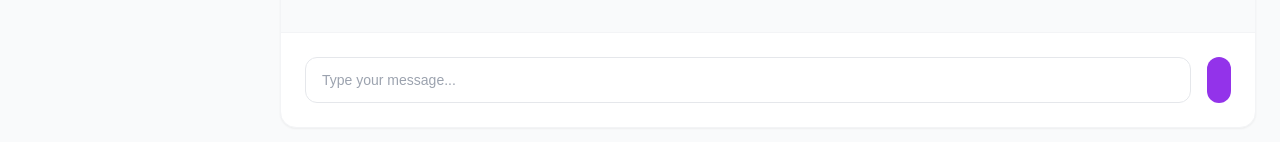
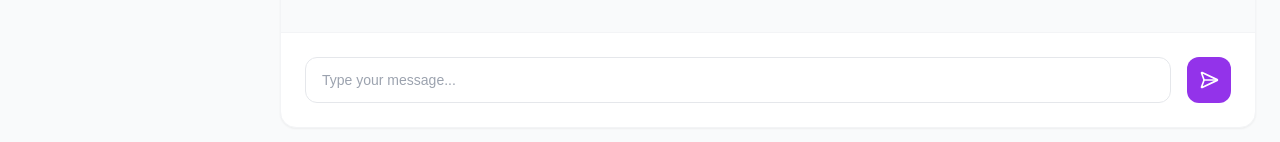
Before and after one commit to Abusadiq006/bridge-pay-dashboard, a React (Vite) app: page /dashboard/support in a window 1280 px wide. Shown: the part 648-790 px from the top of the page. Built offline with nearby package versions, Linux system fonts and the light colour scheme; a web font is replaced by a local one.

Commit message:
implementing SendHorizontal size

```diff
--- a/src/pages/SupportChat.jsx
+++ b/src/pages/SupportChat.jsx
@@ -81,7 +81,7 @@ const SupportChat = () => {
               />
 
                 <button type="submit" className="bg-purple-600 text-white p-3 rounded-xl hover:bg-purple-700 transition">
-
+                    <SendHorizontal size={20} />
                 </button>
             </form>
           </div>
```
